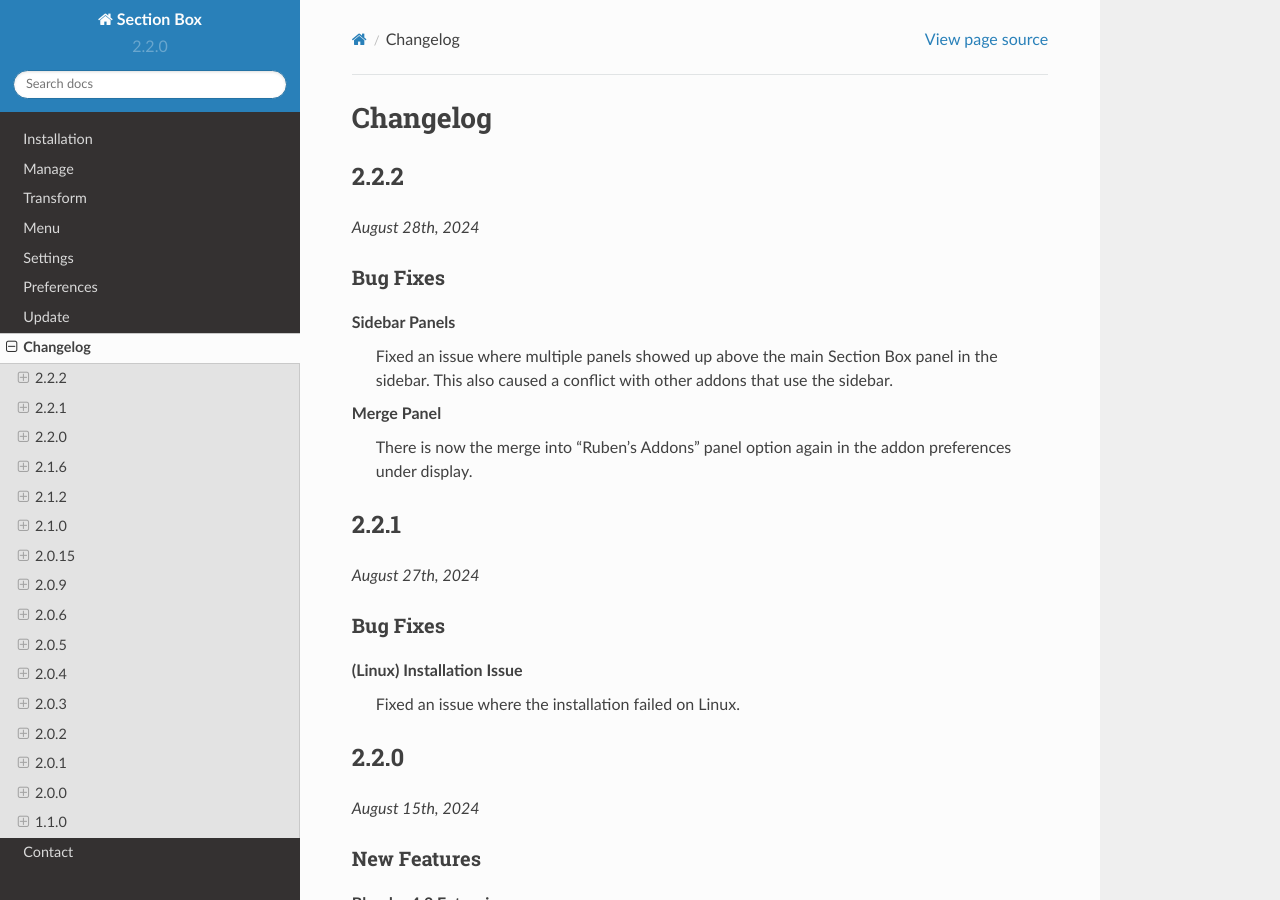
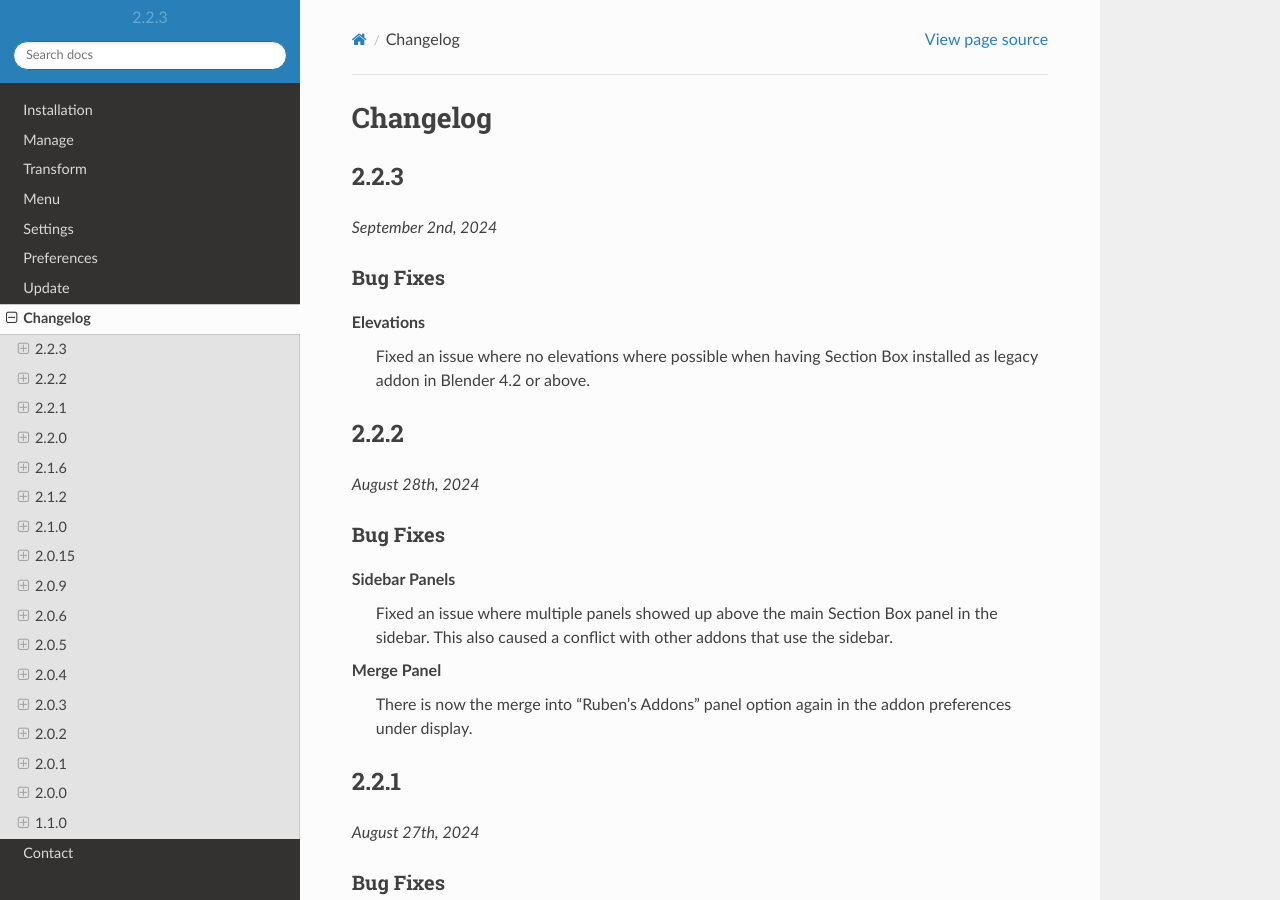
Before and after one commit to rubenmesserschmidt/Section-Box_docs, a Sphinx documentation site: the page built from docs/source/changelog.rst, in a window 1280 px wide and 900 px high. Built offline with Sphinx 7.4.7 and the Read the Docs theme 2.0.0, drawn with Linux system fonts in a browser that asks for light colours.

Commit message:
update 2.2.3

```diff
--- a/docs/source/changelog.rst
+++ b/docs/source/changelog.rst
@@ -1,6 +1,20 @@
 =========
 Changelog
 =========
+
+#####
+2.2.3
+#####
+
+*September 2nd, 2024*
+
+*********
+Bug Fixes
+*********
+
+**Elevations**
+    Fixed an issue where no elevations where possible when having Section Box installed as legacy addon in Blender 4.2 or above.
+
 
 #####
 2.2.2
--- a/docs/source/conf.py
+++ b/docs/source/conf.py
@@ -6,8 +6,8 @@
 copyright = "2024, Ruben Messerschmidt"
 author = "Ruben Messerschmidt"
 
-release = "2.2.0"
-version = "2.2.0"
+release = "2.2.3"
+version = "2.2.3"
 
 # -- General configuration
 
```
Also changed, not shown: 1 other file.
